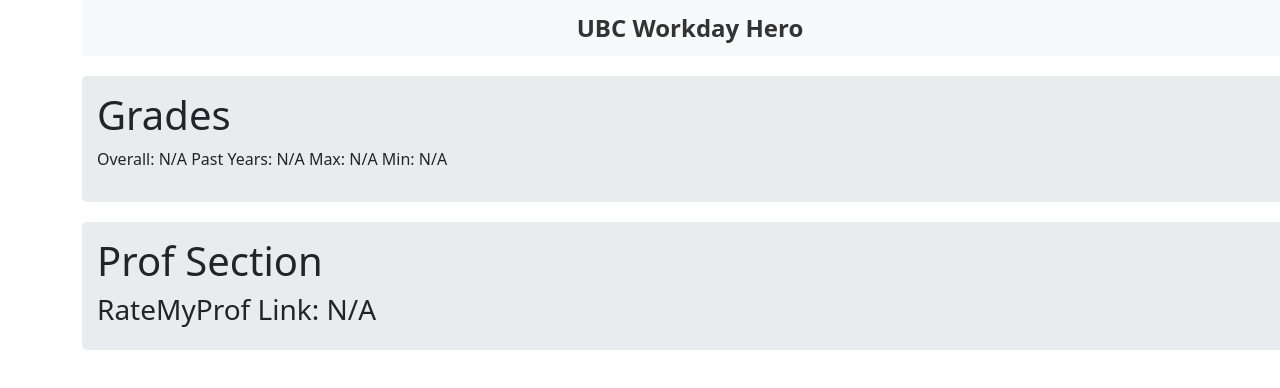
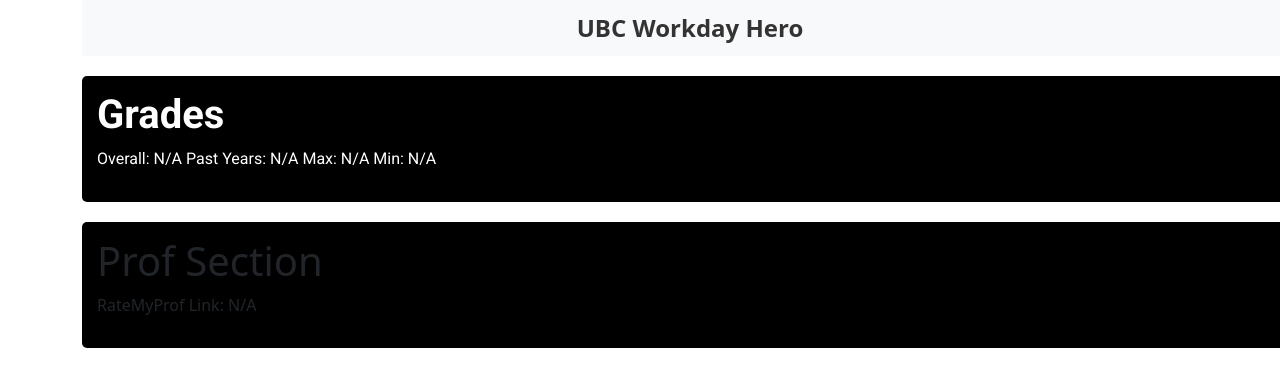
Before and after one commit to aqil18/ubc-workday-hero, a React (Create React App) app in the folder react-chrome-ext/: page / in a window 1280 px wide. Shown: the top 388 px of the page. Built offline with nearby package versions, Linux system fonts and the light colour scheme; no server answers.

Commit message:
Coming together.

```diff
--- a/react-chrome-ext/src/App.css
+++ b/react-chrome-ext/src/App.css
@@ -25,7 +25,7 @@
 }
 
 .upper-section, .bottom-section {
-  background-color: #e9ecef; /* Light background color for sections */
+  background-color: #000000; /* Light background color for sections */
   padding: 15px; /* Padding inside each section */
   border-radius: 5px; /* Rounded corners for sections */
 }
@@ -35,12 +35,14 @@
 .style1 {
   font-family: 'Roboto', sans-serif;
   font-weight: 400;
-
+  color: white;
   /* Other styles for style1 */
 }
 
 .style2 {
   font-family: 'Roboto', sans-serif;
   font-weight: 700;
+  color: white;
+
   /* Other styles for style2 */
 }
--- a/react-chrome-ext/src/App.tsx
+++ b/react-chrome-ext/src/App.tsx
@@ -130,14 +130,14 @@
             </div>
             <div className='content-upper'>
                 <section className="upper-section">
-                    <h1>Grades</h1>
-                    <p>Overall: {average} Past Years: {average5} Max: {max} Min: {min}</p>
+                    <h1 className='style2'>Grades</h1>
+                    <p className='style1'>Overall: {average} Past Years: {average5} Max: {max} Min: {min}</p>
                 </section>
             </div>
             <div className='content-bottom'>
                 <section className="bottom-section">
                 <h1>Prof Section</h1>
-                <h3>RateMyProf Link: {profUrl}</h3>
+                <p>RateMyProf Link: {profUrl}</p>
                 </section>
                 <section></section>
             </div>
```
Also changed, not shown: 1 other file (tests, documents, lock files or other folders).
